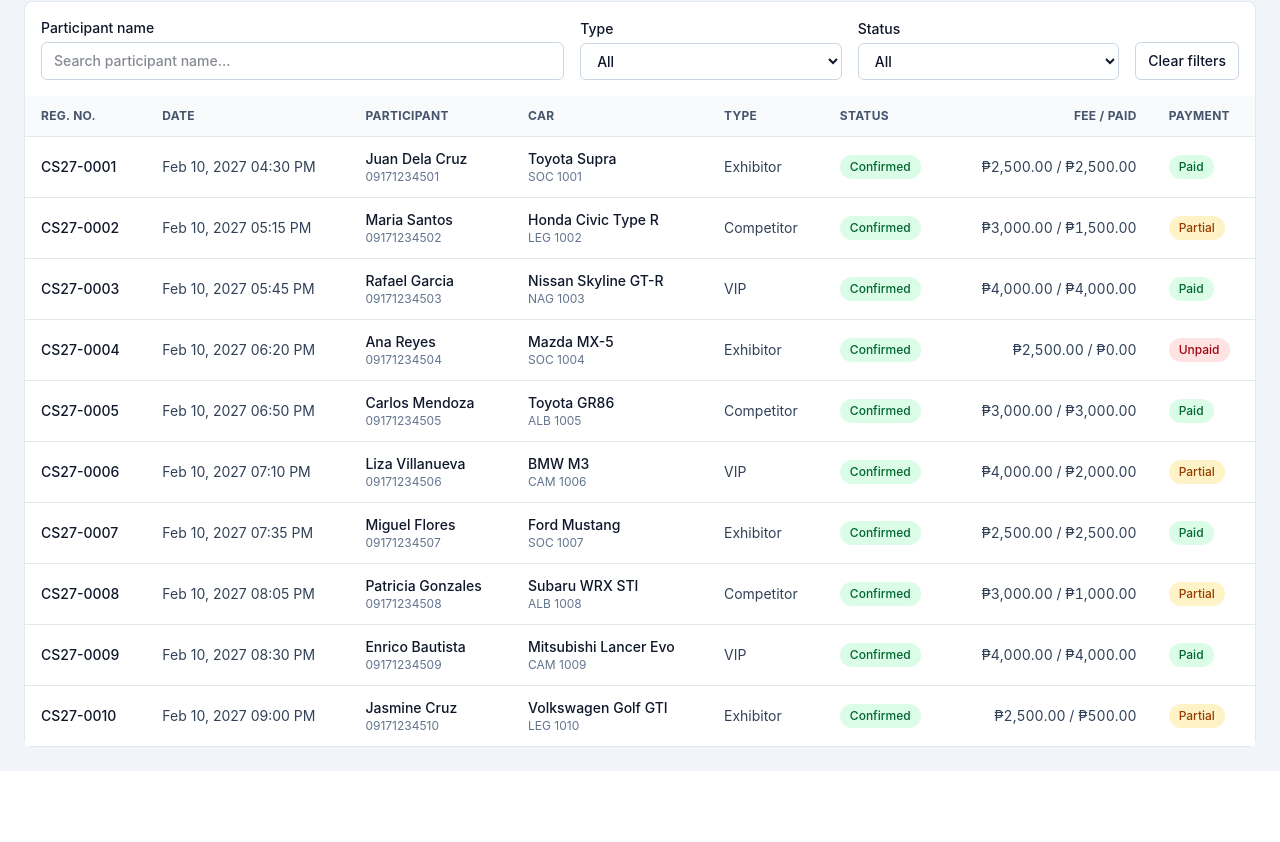
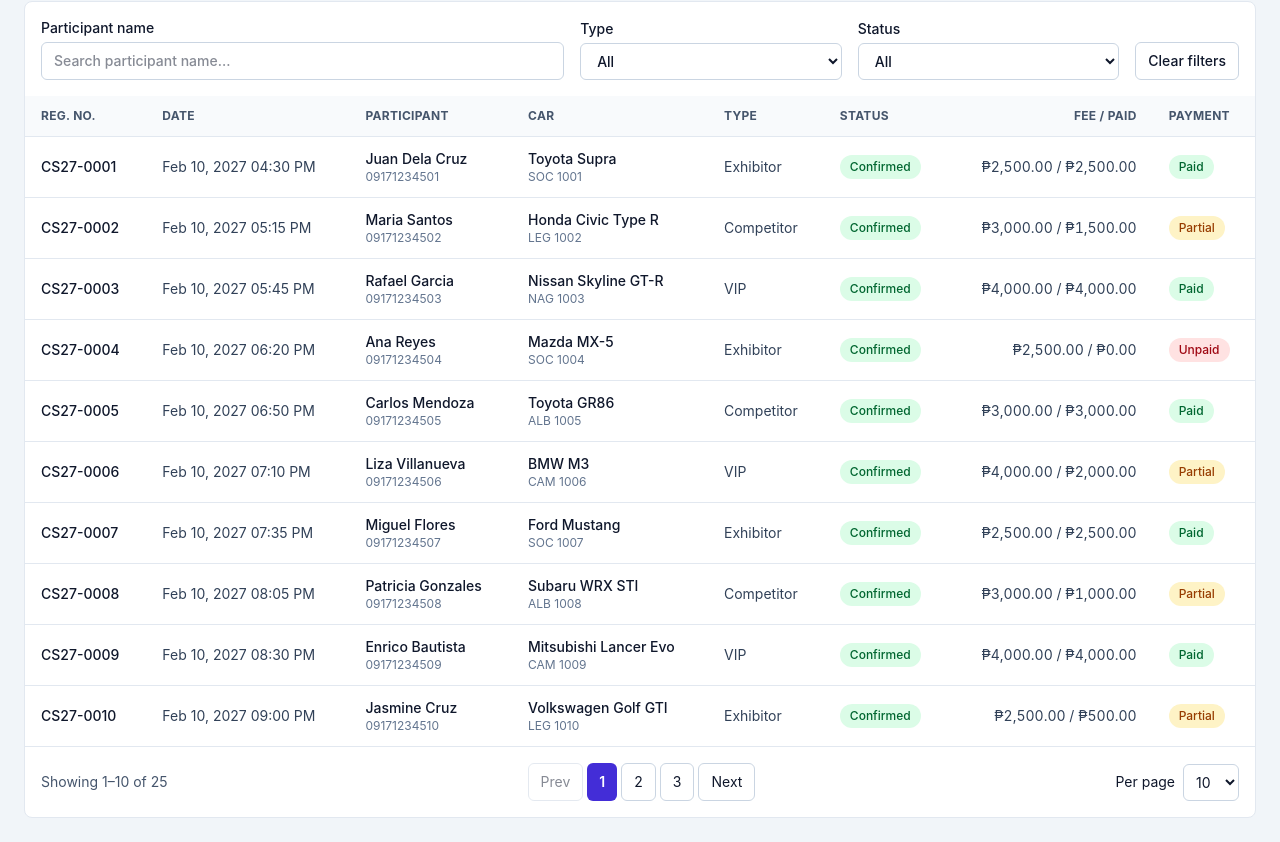
Before and after one commit to 3LC1D-03/car-show-registration-Dechavez, a React app in the folder frontend/: page / in a window 1280 px wide. Shown: the part 311-1153 px from the top of the page. Before the commit the page ends 1082 px from the top, so only its background shows below. Built offline with nearby package versions, Linux system fonts and the light colour scheme; the HTML template or start-up script is replaced by a standard one.

Commit message:
Add pagination and page-size selector

```diff
--- a/frontend/src/components/Pagination.jsx
+++ b/frontend/src/components/Pagination.jsx
@@ -0,0 +1,60 @@
+const buttonClass = "rounded-md border border-slate-300 px-3 py-2 text-sm enabled:hover:bg-slate-100 disabled:opacity-50";
+
+export default function Pagination({
+  page,
+  pageSize,
+  totalCount,
+  totalPages,
+  loading,
+  onPageChange,
+  onPageSizeChange,
+}) {
+  const from = (page - 1) * pageSize + 1;
+  const to = Math.min(page * pageSize, totalCount);
+
+  return (
+    <nav aria-label="Registration pages" className="flex flex-wrap items-center justify-between gap-4 border-t border-slate-200 p-4">
+      <p className="text-sm text-slate-600">
+        {!loading && (totalCount === 0 ? "Showing 0 of 0" : `Showing ${from}–${to} of ${totalCount}`)}
+      </p>
+      <div className="flex flex-wrap gap-1">
+        <button type="button" className={buttonClass} disabled={loading || page <= 1} onClick={() => onPageChange(page - 1)}>
+          Prev
+        </button>
+        {Array.from({ length: totalPages }, (_, index) => {
+          const number = index + 1;
+          const current = number === page;
+
+          return (
+            <button
+              key={number}
+              type="button"
+              className={current ? "rounded-md bg-indigo-700 px-3 py-2 text-sm font-semibold text-white" : buttonClass}
+              aria-current={current ? "page" : undefined}
+              disabled={loading || current}
+              onClick={() => onPageChange(number)}
+            >
+              {number}
+            </button>
+          );
+        })}
+        <button type="button" className={buttonClass} disabled={loading || page >= totalPages} onClick={() => onPageChange(page + 1)}>
+          Next
+        </button>
+      </div>
+      <label className="flex items-center gap-2 text-sm">
+        Per page
+        <select
+          className="rounded-md border border-slate-300 bg-white px-2 py-2 disabled:opacity-50"
+          value={pageSize}
+          disabled={loading}
+          onChange={(event) => onPageSizeChange(Number(event.target.value))}
+        >
+          <option value={5}>5</option>
+          <option value={10}>10</option>
+          <option value={20}>20</option>
+        </select>
+      </label>
+    </nav>
+  );
+}
--- a/frontend/src/pages/RegistrationsPage.jsx
+++ b/frontend/src/pages/RegistrationsPage.jsx
@@ -1,6 +1,7 @@
 import { useEffect, useMemo, useState } from "react";
 import { getRegistrations, getSummary } from "../api/index.js";
 import KpiCards from "../components/KpiCards.jsx";
+import Pagination from "../components/Pagination.jsx";
 import RegistrationFilters from "../components/RegistrationFilters.jsx";
 import RegistrationTable from "../components/RegistrationTable.jsx";
 import useDebounce from "../hooks/useDebounce.js";
@@ -10,7 +11,7 @@ const emptyFilters = { participantName: "", type: "", status: "" };
 export default function RegistrationsPage() {
   const [filters, setFilters] = useState(emptyFilters);
   const [page, setPage] = useState(1);
-  const [pageSize] = useState(10);
+  const [pageSize, setPageSize] = useState(10);
   const [summary, setSummary] = useState(null);
   const [result, setResult] = useState(null);
   const { participantName, type, status } = filters;
@@ -45,7 +46,9 @@ export default function RegistrationsPage() {
     return () => { ignore = true; };
   }, [request, searchPending]);
 
-  const data = !searchPending && result?.request === request ? result.data : null;
+  const currentResult = !searchPending && result?.request === request ? result : null;
+  const data = currentResult?.data;
+  const loading = !currentResult;
 
   function changeFilter(patch) {
     setFilters((current) => ({ ...current, ...patch }));
@@ -57,6 +60,11 @@ export default function RegistrationsPage() {
     setPage(1);
   }
 
+  function changePageSize(size) {
+    setPageSize(size);
+    setPage(1);
+  }
+
   return (
     <main className="min-h-screen bg-slate-100 text-slate-900">
       <div className="mx-auto flex max-w-screen-2xl flex-col gap-6 px-4 py-6 sm:px-6">
@@ -65,6 +73,15 @@ export default function RegistrationsPage() {
         <div className="rounded-lg border border-slate-200 bg-white">
           <RegistrationFilters filters={filters} onChange={changeFilter} onClear={clearFilters} />
           {data && <RegistrationTable items={data.items} />}
+          <Pagination
+            page={page}
+            pageSize={pageSize}
+            totalCount={data?.totalCount ?? 0}
+            totalPages={data?.totalPages ?? result?.data?.totalPages ?? 0}
+            loading={loading}
+            onPageChange={setPage}
+            onPageSizeChange={changePageSize}
+          />
         </div>
       </div>
     </main>
```
